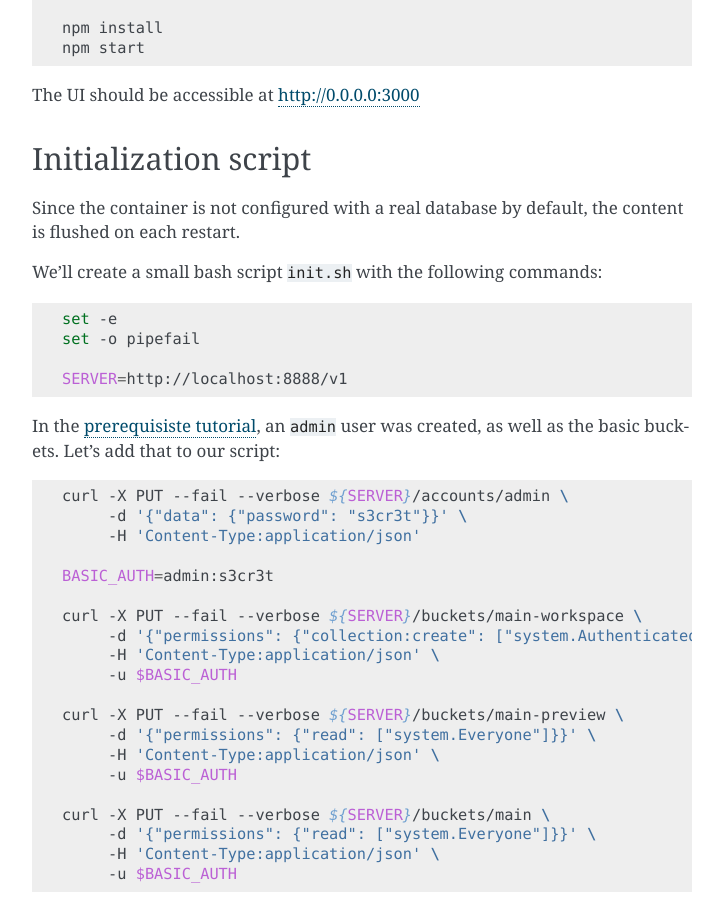
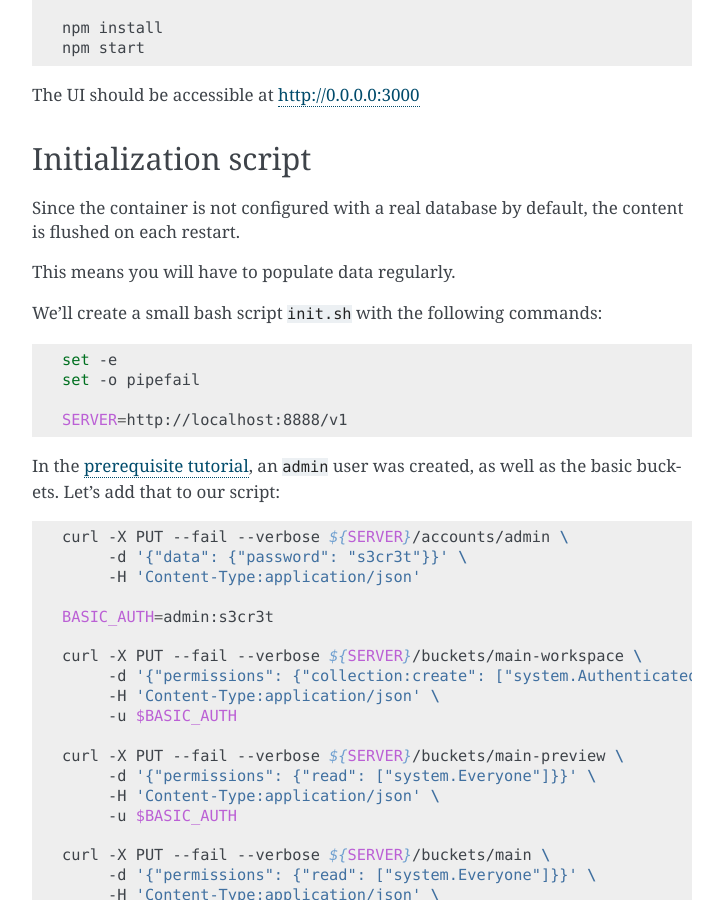
Before and after one commit to mozilla/remote-settings, a Sphinx documentation site: the page built from docs/tutorial-dev-kinto-admin.rst, in a window 1280 px wide and 900 px high, scrolled down 614 px. Shown: the whole window, without its empty margins (388-1111 px from the left). Built offline with Sphinx 7.4.7, drawn with Linux system fonts in a browser that asks for light colours.

Commit message:
@glasserc review

```diff
--- a/docs/tutorial-dev-kinto-admin.rst
+++ b/docs/tutorial-dev-kinto-admin.rst
@@ -38,6 +38,8 @@ Initialization script
 
 Since the container is not configured with a real database by default, the content is flushed on each restart.
 
+This means you will have to populate data regularly.
+
 We'll create a small bash script ``init.sh`` with the following commands:
 
 .. code-block:: bash
@@ -47,7 +49,7 @@ We'll create a small bash script ``init.sh`` with the following commands:
 
     SERVER=http://localhost:8888/v1
 
-In the :ref:`prerequisiste tutorial <tutorial-local-server>`, an ``admin`` user was created, as well as the basic buckets. Let's add that to our script:
+In the :ref:`prerequisite tutorial <tutorial-local-server>`, an ``admin`` user was created, as well as the basic buckets. Let's add that to our script:
 
 .. code-block:: bash
 
```
